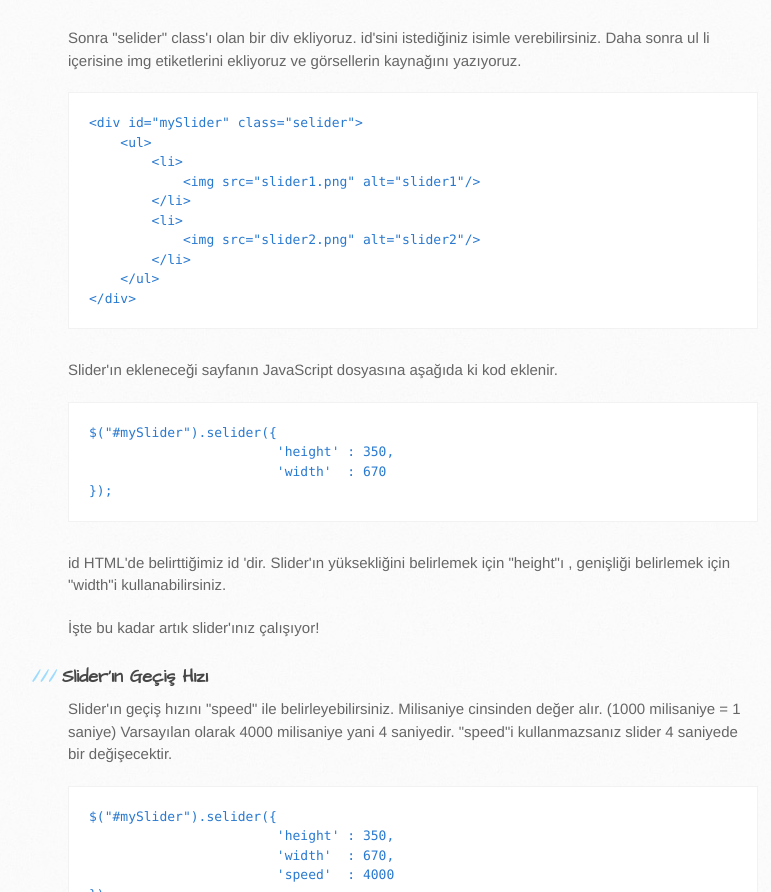
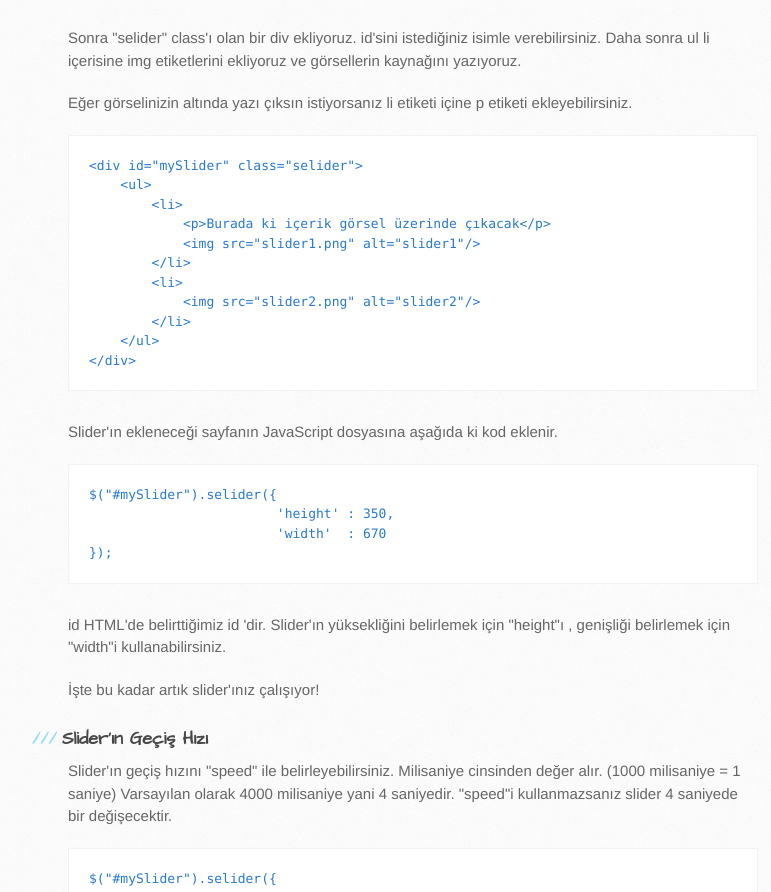
Before and after one commit to TeaMTurkeR/Selider, a plain HTML site: page index.html in a window 1280 px wide. Shown: the part 929-1821 px from the top of the page, without its empty margins (102-873 px from the left). Drawn offline with nearby package versions, Linux system fonts and the light colour scheme.

Commit message:
Update index.html

```diff
--- a/index.html
+++ b/index.html
@@ -184,10 +184,11 @@ $(function(){
 </code></pre>
 
 <p>Sonra "selider" class'ı olan bir div ekliyoruz. id'sini istediğiniz isimle verebilirsiniz. Daha sonra ul li içerisine img etiketlerini ekliyoruz ve görsellerin kaynağını yazıyoruz.</p>
-
+<p>Eğer görselinizin altında yazı çıksın istiyorsanız li etiketi içine p etiketi ekleyebilirsiniz.</p>
 <pre><code>&lt;div id="mySlider" class="selider"&gt;
     &lt;ul&gt;
         &lt;li&gt;
+            &lt;p&gt;Burada ki içerik görsel üzerinde çıkacak&lt;/p&gt;
             &lt;img src="slider1.png" alt="slider1"/&gt;
         &lt;/li&gt;
         &lt;li&gt;
```
